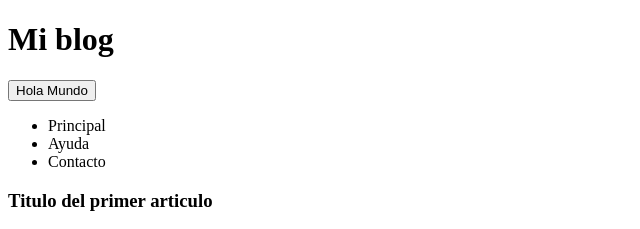
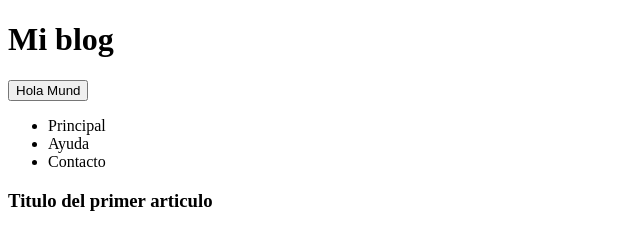
Before and after one commit to Cedeno0418/cursoHtml, a plain HTML site: page index.html in a window 1280 px wide. Shown: the top 229 px of the page, 0-640 px from the left. Drawn offline with Linux system fonts and the light colour scheme.

Commit message:
javascript branch change

```diff
--- a/index.html
+++ b/index.html
@@ -18,7 +18,7 @@
     <body>
         <header>
             <h1>Mi blog</h1>
-            <input type="button" onclick="saludo()" value="Hola Mundo">
+            <input type="button" onclick="saludo()" value="Hola Mund">
         </header>
 
         <nav id="navegacion">
```
